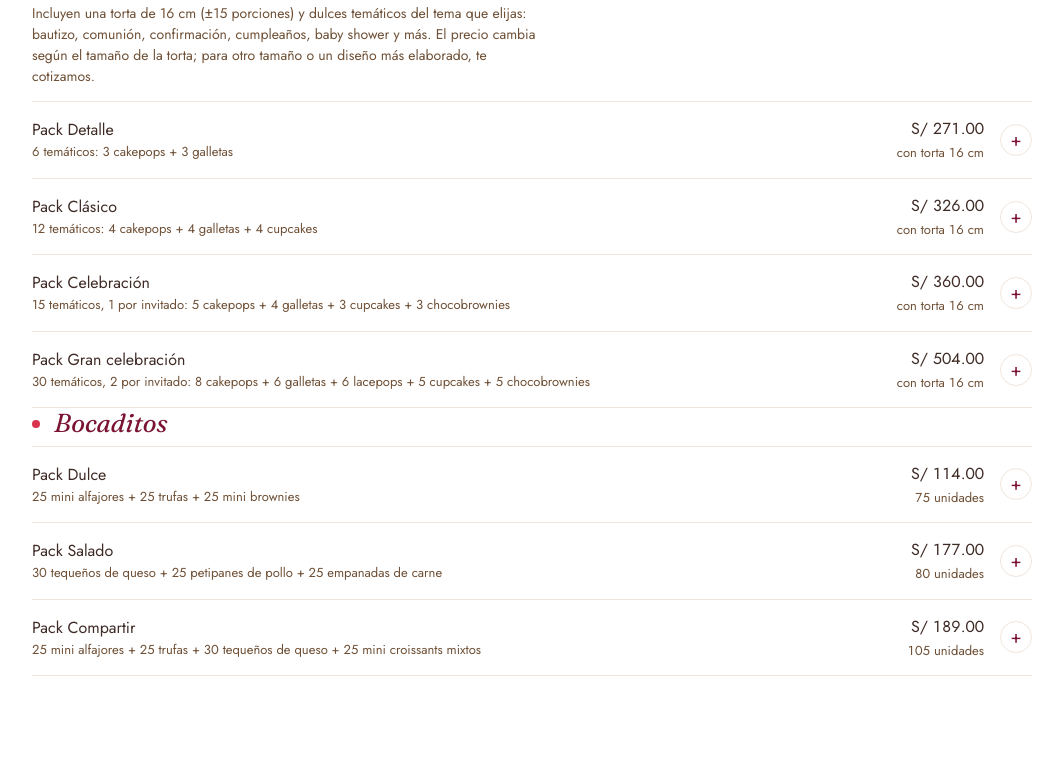
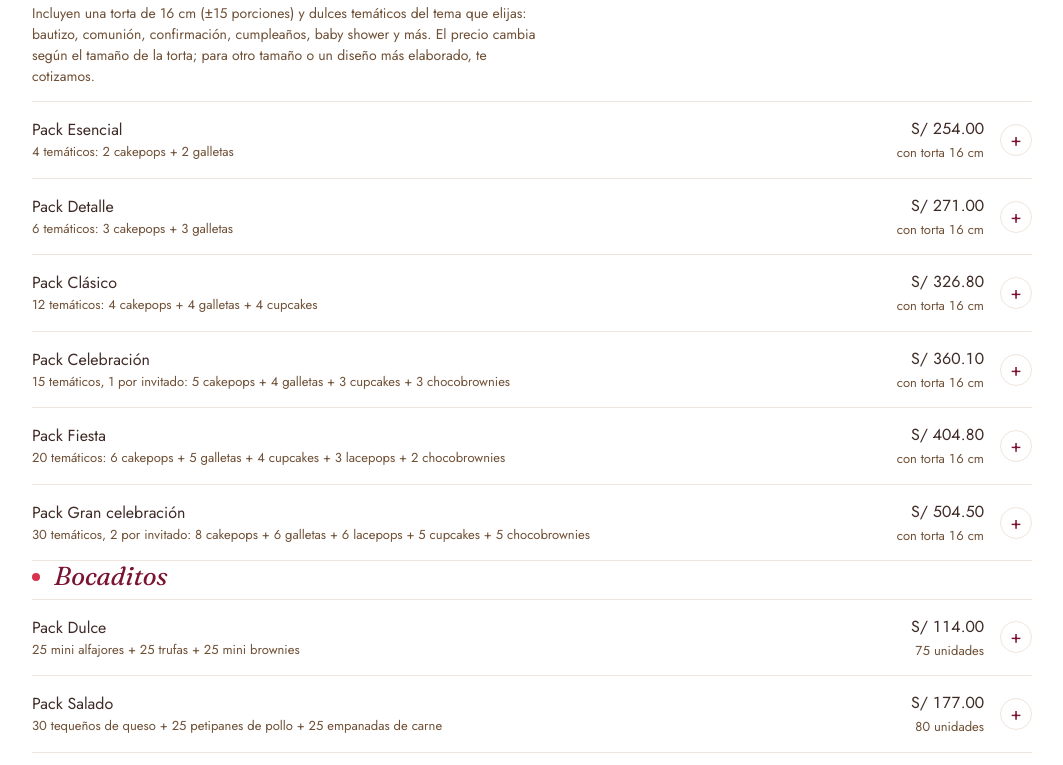
Before and after one commit to DULZUTORTASYBOCADITOS/catalogo, a plain HTML site: page index.html in a window 1280 px wide. Shown: the part 7175-7940 px from the top of the page, without its empty margins (108-1171 px from the left). Drawn offline with Linux system fonts and the light colour scheme.

Commit message:
Packs de torta: agrega Esencial y Fiesta y usa precios exactos sin redondear
Co-Authored-By: Claude Sonnet 5.5 <noreply@anthropic.com>
Claude-Session: https://claude.ai/code/session_01BgB59WgFKnN51ycexsc5zs

```diff
--- a/index.html
+++ b/index.html
@@ -299,13 +299,22 @@ dialog::backdrop{background:rgba(63,43,38,.4)}
     {id:"k3", nombre:"Pack Compartir", items:["b1","b3","s2","s4"], foto:""}
   ];
 
-  /* Packs de torta + temáticos: precio fijo (torta 16 cm S/ 220 + temáticos de la carta, redondeado hacia abajo). Sirven para cualquier tema. */
+  /* Packs de torta + temáticos (sirven para cualquier tema). Precio EXACTO, sin redondear = torta 16 cm (S/ 220) + temáticos al precio de la carta.
+     "q" = [cantidad de cakepops m1, cupcakes m2, galletas m3, lacepops m4, chocobrownies m5]. */
+  var TORTA16 = 220;
   var PACKS_T = [
-    {id:"pt1", nombre:"Pack Detalle", desc:"6 temáticos: 3 cakepops + 3 galletas", precio:271},
-    {id:"pt2", nombre:"Pack Clásico", desc:"12 temáticos: 4 cakepops + 4 galletas + 4 cupcakes", precio:326},
-    {id:"pt3", nombre:"Pack Celebración", desc:"15 temáticos, 1 por invitado: 5 cakepops + 4 galletas + 3 cupcakes + 3 chocobrownies", precio:360},
-    {id:"pt4", nombre:"Pack Gran celebración", desc:"30 temáticos, 2 por invitado: 8 cakepops + 6 galletas + 6 lacepops + 5 cupcakes + 5 chocobrownies", precio:504}
+    {id:"pt5", nombre:"Pack Esencial", desc:"4 temáticos: 2 cakepops + 2 galletas", q:[2,0,2,0,0]},
+    {id:"pt1", nombre:"Pack Detalle", desc:"6 temáticos: 3 cakepops + 3 galletas", q:[3,0,3,0,0]},
+    {id:"pt2", nombre:"Pack Clásico", desc:"12 temáticos: 4 cakepops + 4 galletas + 4 cupcakes", q:[4,4,4,0,0]},
+    {id:"pt3", nombre:"Pack Celebración", desc:"15 temáticos, 1 por invitado: 5 cakepops + 4 galletas + 3 cupcakes + 3 chocobrownies", q:[5,3,4,0,3]},
+    {id:"pt6", nombre:"Pack Fiesta", desc:"20 temáticos: 6 cakepops + 5 galletas + 4 cupcakes + 3 lacepops + 2 chocobrownies", q:[6,4,5,3,2]},
+    {id:"pt4", nombre:"Pack Gran celebración", desc:"30 temáticos, 2 por invitado: 8 cakepops + 6 galletas + 6 lacepops + 5 cupcakes + 5 chocobrownies", q:[8,5,6,6,5]}
   ];
+  PACKS_T.forEach(function(k){
+    var ids=["m1","m2","m3","m4","m5"], c=TORTA16*100;
+    k.q.forEach(function(n,x){ var m=P.filter(function(y){return y.id===ids[x];})[0]; c+=Math.round(m.precio*100)*n; });
+    k.precio=c/100;
+  });
   PACKS_T.forEach(function(k){ k.cat="packs"; k.tam="16 cm"; k.uTxt="con torta 16 cm"; k.foto=""; });
 
   var SABORES = ["Vainilla","Chocolate","Naranja","Keke inglés","Dubai pistacho"];
```
